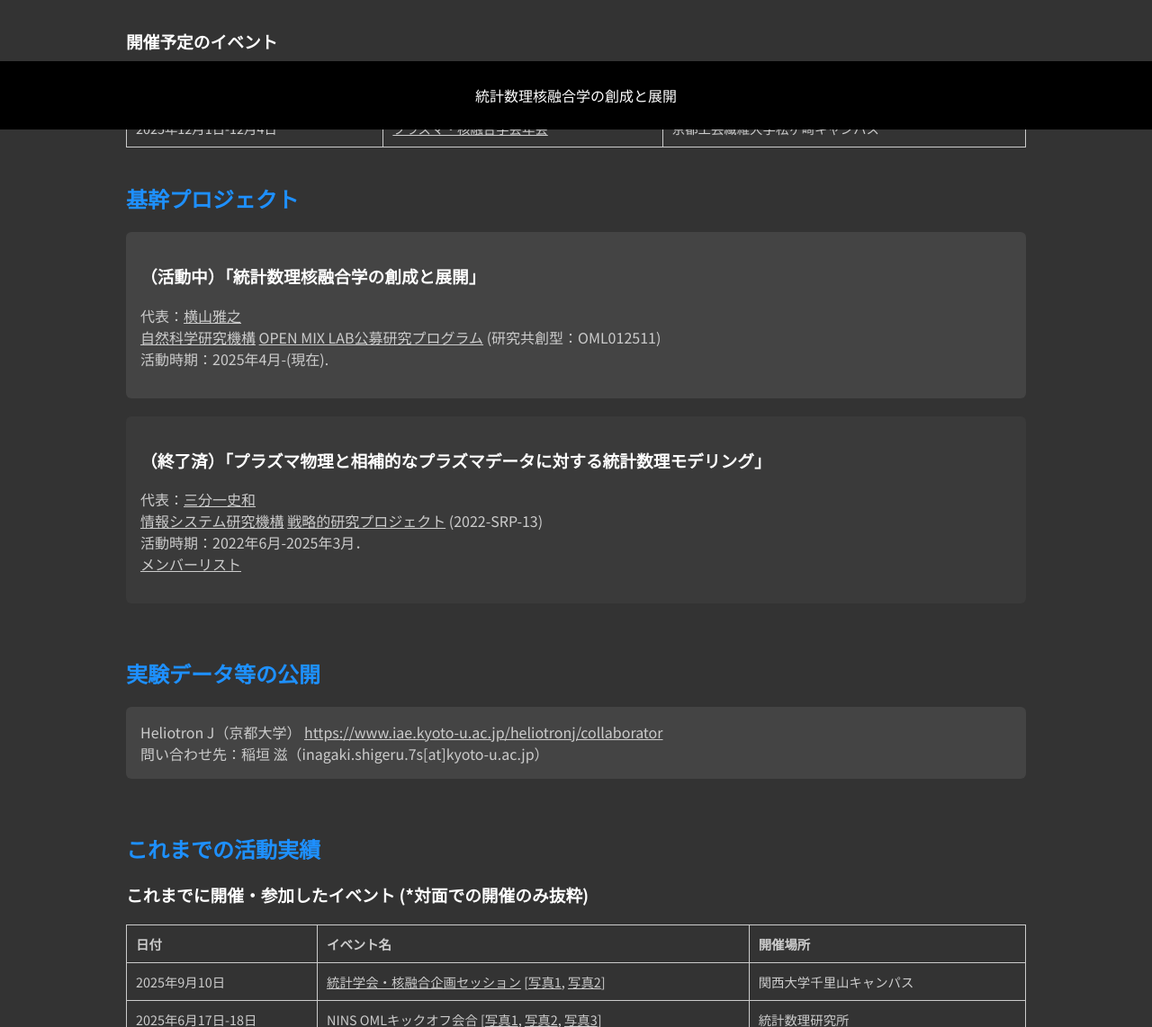
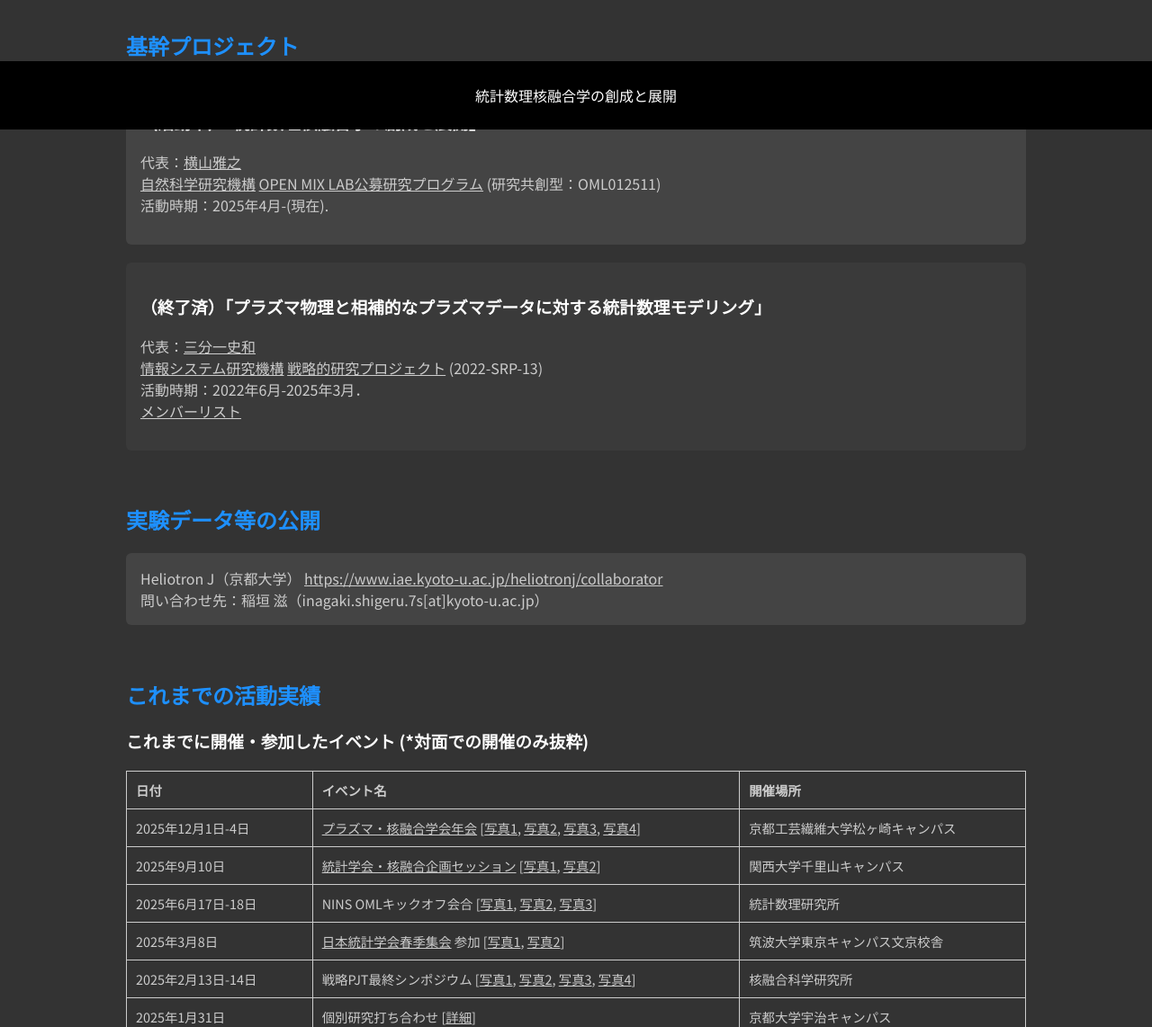
Before and after one commit to statplasma/statplasma.github.io, a plain HTML site: page index.html in a window 1280 px wide. Shown: the part 656-1798 px from the top of the page at 90% size. Drawn offline with Linux system fonts and the light colour scheme; a script that the page names is missing.

Commit message:
プラズマ核融合学会の更新

```diff
--- a/index.html
+++ b/index.html
@@ -35,7 +35,7 @@
         <h2>プロジェクト概要</h2>
         <p>核融合におけるプラズマは極めて高温で複雑な非線形環境にあります．プラズマの基本現象の理解は進んでいるものの，異なる現象の相互作用を統合的に理解し制御することが核融合発電などの実現には不可欠です．世界各国が協力して進めるITERプロジェクトなどがその例です．しかし，プラズマの電流が突然消失する「ディスラプション」など未解明の課題も多くあり，本研究ではデータ駆動アプローチとモデル駆動アプローチを併用してプラズマの挙動の予測・制御を目指します．統計数理的手法を活用し，リアルタイムの予測や乱流データの解析を行います．統計数理コミュニティと核融合科学コミュニティの協力により学術界や産業界への貢献と，それに伴う「統計数理核融合学」の創成を目指しています． </p>
       </section>
-
+<!--
       <section id="upcoming">
         <h3>開催予定のイベント</h3>
         <table class="table-content">
@@ -44,14 +44,9 @@
             <th>イベント名</th>
             <th>開催場所</th>
           </tr>
-          <tr>
-            <td>2025年12月1日-12月4日</td>
-            <td><a href="https://www.jspf.or.jp/jspf_annual2025/">プラズマ・核融合学会年会</a></td>
-            <td>京都工芸繊維大学松ヶ崎キャンパス</td>
-          </tr>
         </table>
       </section>
-
+-->
       <section id="budget">
         <h2>基幹プロジェクト</h2>
 
@@ -99,7 +94,11 @@
             <th>イベント名</th>
             <th>開催場所</th>
           </tr>
-
+          <tr>
+            <td>2025年12月1日-4日</td>
+            <td><a href="https://www.jspf.or.jp/jspf_annual2025/symp.html">プラズマ・核融合学会年会</a> [<a href="pictures/2025-pfr-1.jpg">写真1</a>, <a href="pictures/2025-pfr-2.jpg">写真2</a>, <a href="pictures/2025-pfr-3.jpg">写真3</a>, <a href="pictures/2025-pfr-4.jpg">写真4</a>]</td>
+            <td>京都工芸繊維大学松ヶ崎キャンパス</td>
+          </tr>
           <tr>
             <td>2025年9月10日</td>
             <td><a href="https://pub.confit.atlas.jp/ja/event/jfssa2025/session/4C01-05">統計学会・核融合企画セッション</a> [<a href="pictures/2025-jjsm-1.jpg">写真1</a>, <a href="pictures/2025-jjsm-2.jpg">写真2</a>]</td>
```
Also changed, not shown: pictures/2025-pfr-1.jpg (added), pictures/2025-pfr-2.jpg (added), pictures/2025-pfr-3.jpg (added), pictures/2025-pfr-4.jpg (added).
